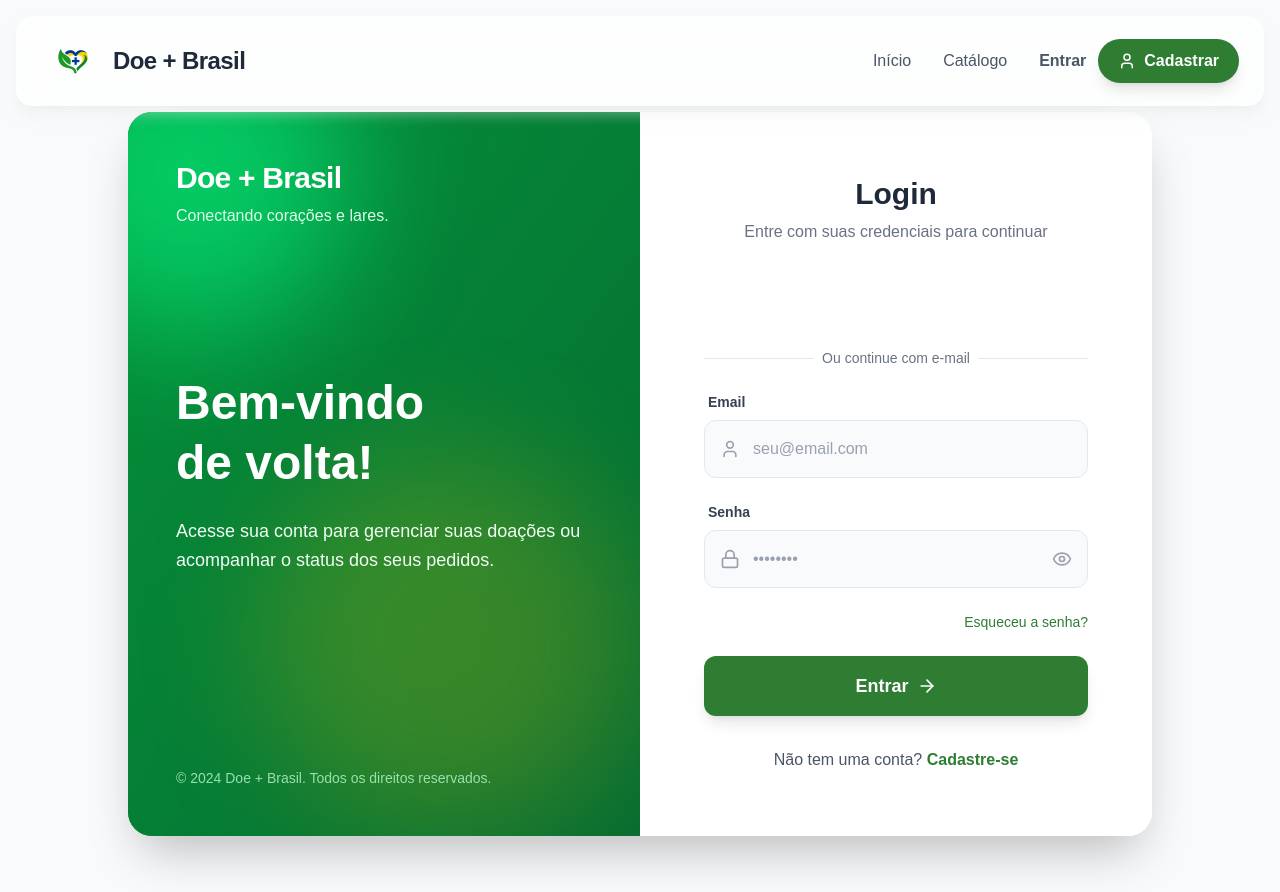
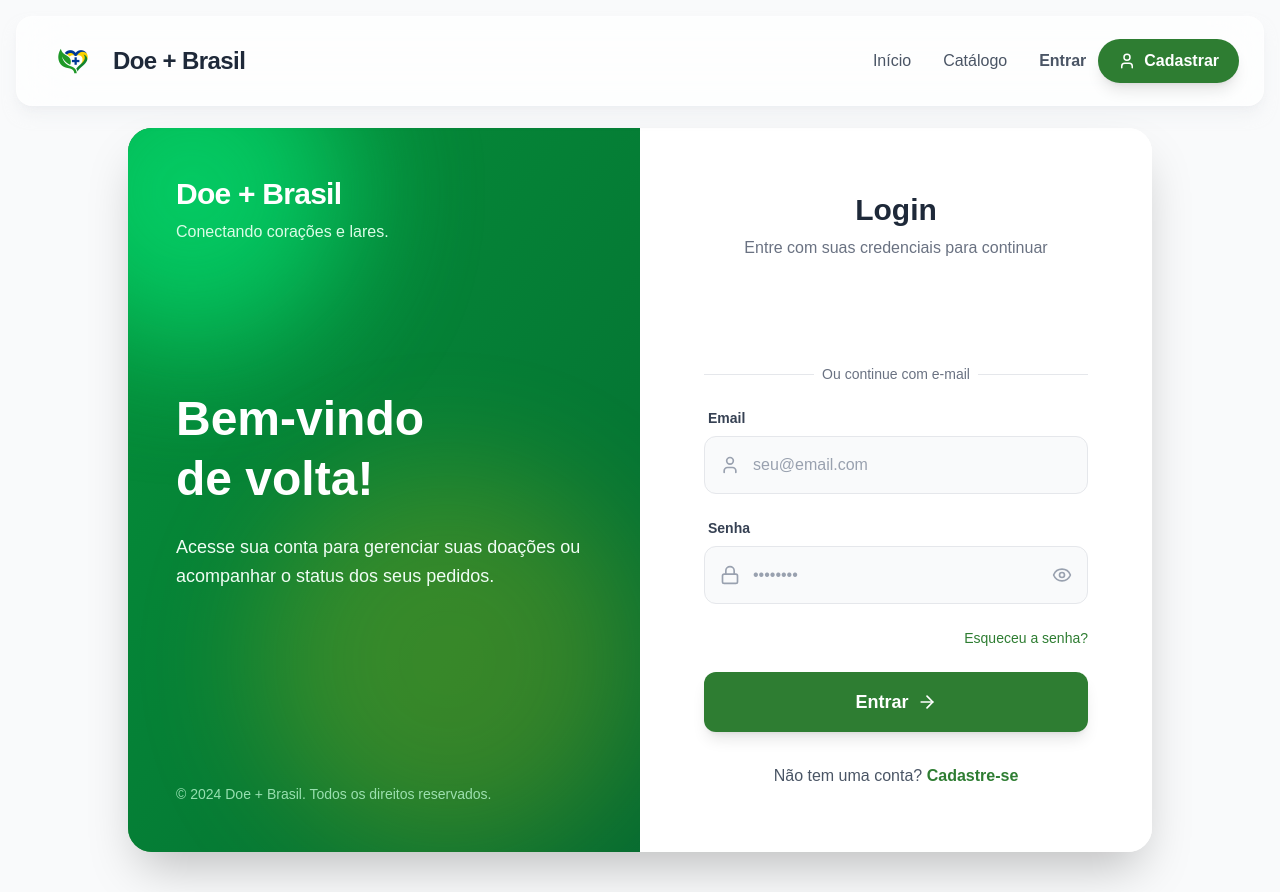
Before and after one commit to Ramirez-434/pibiex-doemoveis, a React (Vite) app in the folder web/: page /login in a window 1280 px wide. Built offline with nearby package versions, Linux system fonts and the light colour scheme.

Commit message:
fix(ui): remove flex centering causing tall forms to overflow at the top

```diff
--- a/web/src/pages/Login.tsx
+++ b/web/src/pages/Login.tsx
@@ -44,7 +44,7 @@ const Login = () => {
     };
 
     return (
-        <div className="min-h-screen flex items-center justify-center bg-gray-50 pt-28 pb-10 px-4 font-sans">
+        <div className="min-h-screen flex items-start justify-center bg-gray-50 pt-32 pb-10 px-4 font-sans">
             <div className="w-full max-w-5xl bg-white rounded-3xl shadow-2xl overflow-hidden flex flex-col md:flex-row animate-scale-in">
                 {/* Left Side - Image/Branding */}
                 <div className="md:w-1/2 bg-primary p-12 text-white flex flex-col justify-between relative overflow-hidden">
--- a/web/src/pages/Register.tsx
+++ b/web/src/pages/Register.tsx
@@ -116,7 +116,7 @@ const Register = () => {
     };
 
     return (
-        <div className="min-h-screen flex flex-col justify-center bg-gray-50 pt-28 pb-10 px-4 font-sans">
+        <div className="min-h-screen flex flex-col justify-start bg-gray-50 pt-32 pb-10 px-4 font-sans">
             <div className="w-full max-w-6xl mx-auto bg-white rounded-3xl shadow-2xl overflow-hidden flex flex-col md:flex-row-reverse animate-scale-in">
                 {/* Right Side - Image/Branding */}
                 <div className="md:w-5/12 bg-secondary p-10 md:p-12 text-white flex flex-col justify-between relative overflow-hidden">
```
